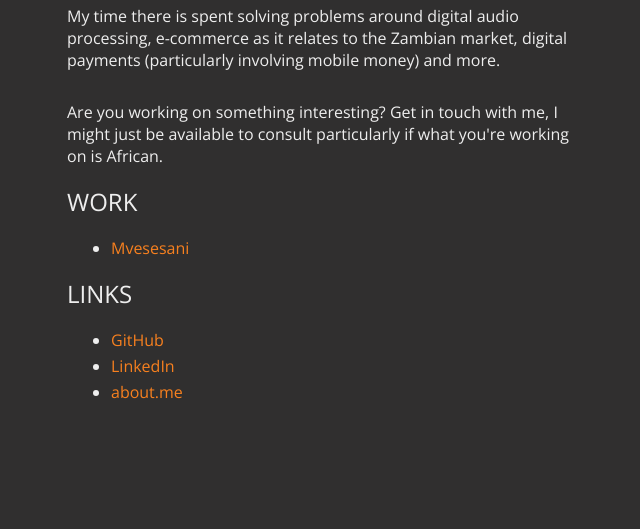
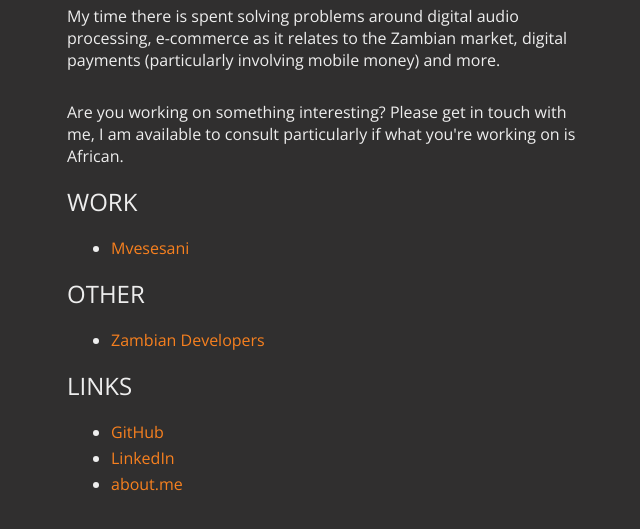
Before and after one commit to twmbx/twmbx.github.io, a plain HTML site: page index.html in a window 1280 px wide. Shown: the part 287-816 px from the top of the page, without its empty margins (317-957 px from the left). Drawn offline with nearby package versions, Linux system fonts and the light colour scheme.

Commit message:
Update with addition of zambian.dev link

```diff
--- a/index.html
+++ b/index.html
@@ -60,10 +60,15 @@
 
   <p>I'm a Zambian web developer with a passion for solving African problems. Presently I am a Co-Founder at Mvesesani; a company working on making the Zambian music industry better.</p>
   <p>My time there is spent solving problems around digital audio processing, e-commerce as it relates to the Zambian market, digital payments (particularly involving mobile money) and more.</p>
-  <br><p>Are you working on something interesting? Get in touch with me, I might just be available to consult particularly if what you're working on is African.</p>
+  <br><p>Are you working on something interesting? Please get in touch with me, I am available to consult particularly if what you're working on is African.</p>
   <h2>Work</h2>
   <ul>
     <li><a href="https://about.mvesesani.com">Mvesesani</a></li>
+  </ul>
+
+  <h2>Other</h2>
+  <ul>
+    <li><a href="https://zambian.dev">Zambian Developers</a></li>
   </ul>
 
   <h2>Links</h2>
```
